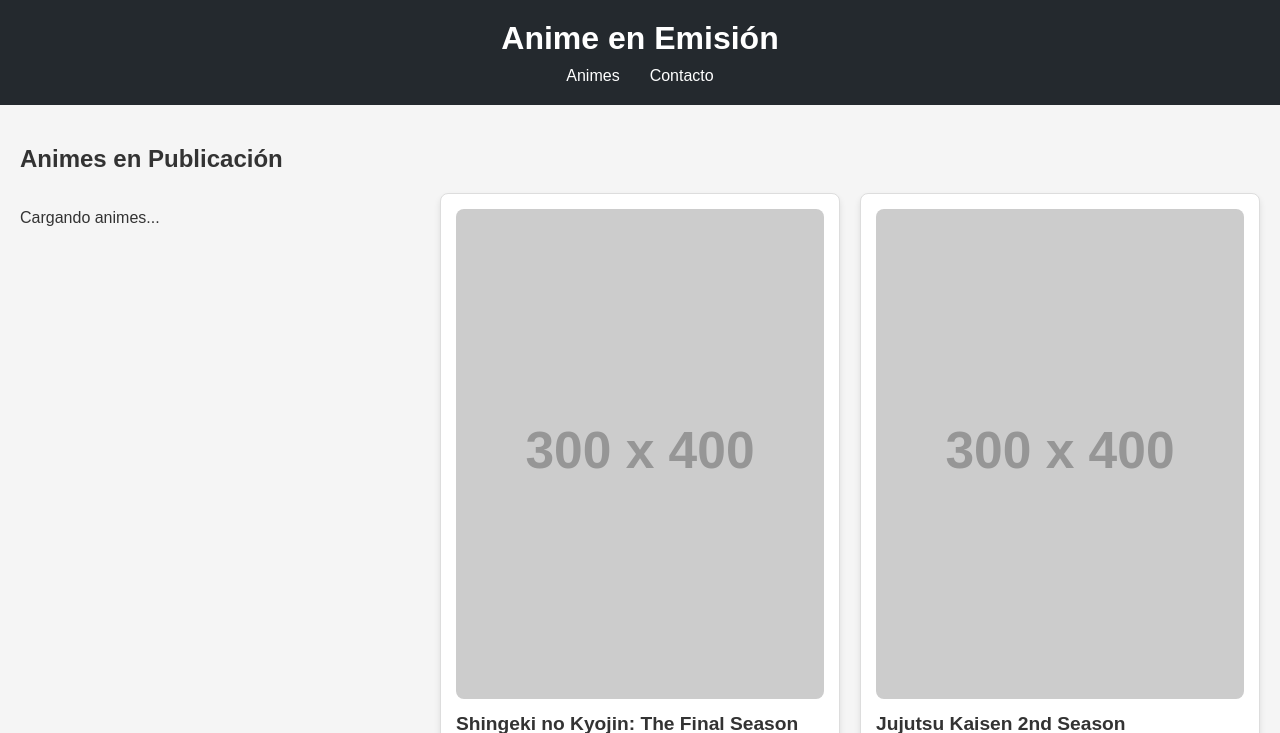
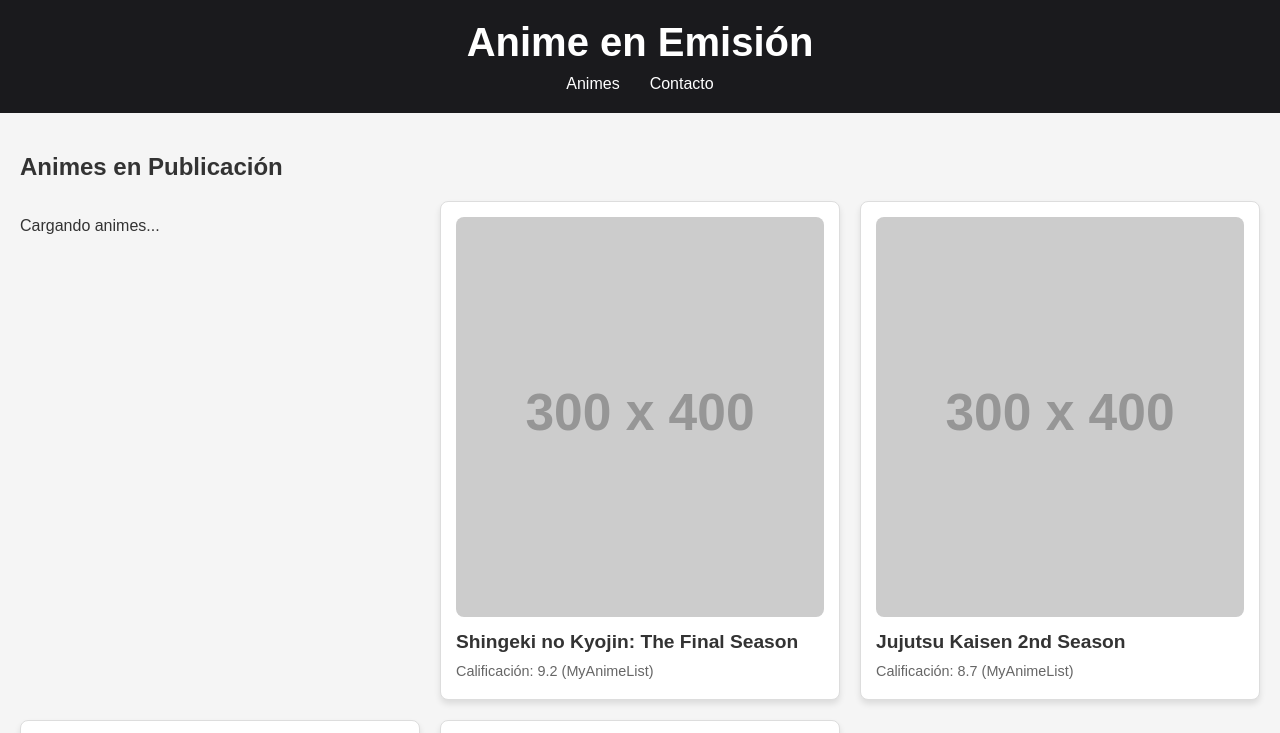
Before and after one commit to BaronRJ0/mi-pagina-mta, a plain HTML site: page index.html in a window 1280 px wide. Shown: the top 733 px of the page. Drawn offline with Linux system fonts and the light colour scheme; placeholder pictures from the web are drawn by us.

Commit message:
Update styles.css

```diff
--- a/styles.css
+++ b/styles.css
@@ -7,7 +7,7 @@ body {
 }
 
 header {
-    background-color: #24292e;
+    background-color: #1a1a1d;
     color: white;
     padding: 20px 10px;
     text-align: center;
@@ -15,11 +15,11 @@ header {
 
 header h1 {
     margin: 0;
-    font-size: 2rem;
+    font-size: 2.5rem;
 }
 
 nav ul {
-    list-style-type: none;
+    list-style: none;
     padding: 0;
     display: flex;
     justify-content: center;
@@ -66,6 +66,8 @@ main {
 
 .anime-card img {
     width: 100%;
+    height: 400px;
+    object-fit: cover;
     border-radius: 8px;
 }
 
@@ -77,12 +79,13 @@ main {
 .anime-card p {
     font-size: 0.9rem;
     margin: 5px 0;
+    color: #666;
 }
 
 footer {
     text-align: center;
     padding: 10px;
-    background-color: #24292e;
+    background-color: #1a1a1d;
     color: white;
     font-size: 0.9rem;
 }
```
